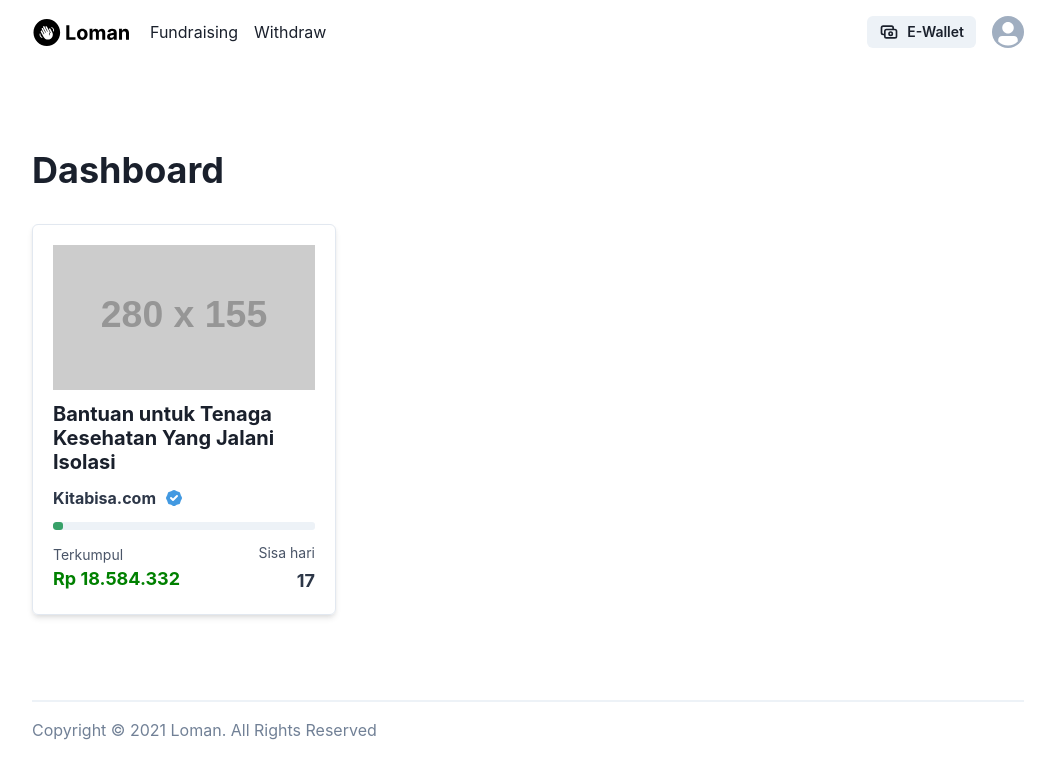
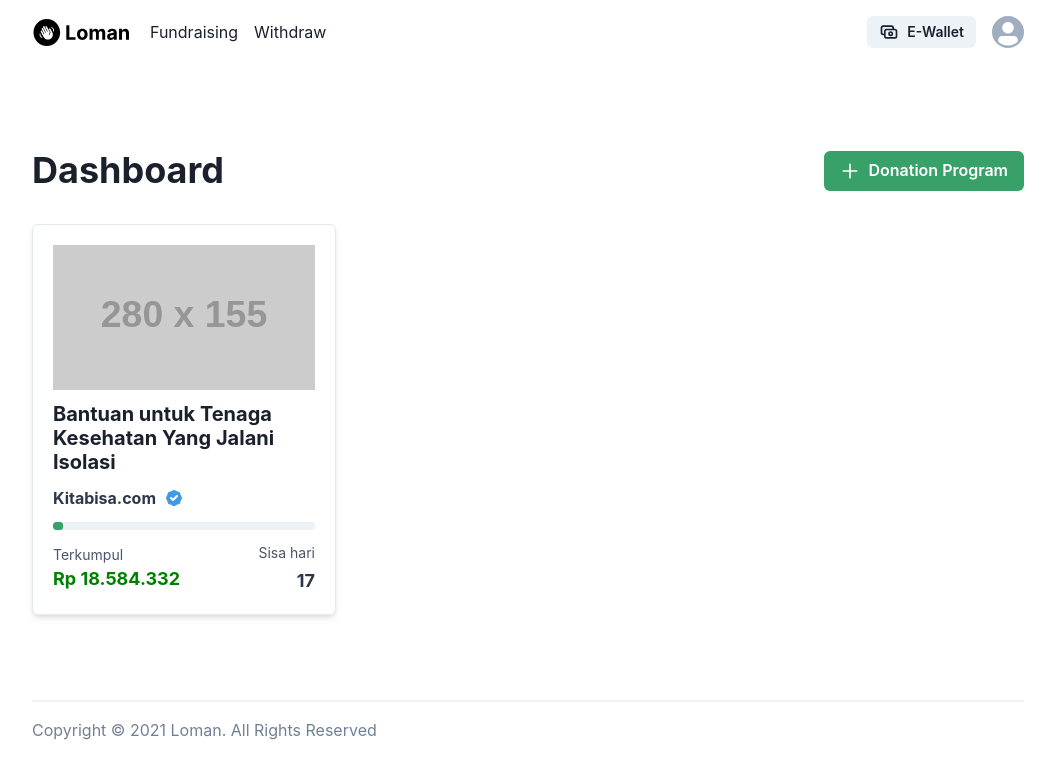
Before and after one commit to rtx-compfest/loman-frontend, a Next.js app: page /fundraiser in a window 1280 px wide. Shown: the top 778 px of the page, without its empty margins (112-1167 px from the left). Built offline with nearby package versions, Linux system fonts and the light colour scheme.

Commit message:
Add create donation program button

```diff
--- a/pages/fundraiser/index.js
+++ b/pages/fundraiser/index.js
@@ -1,5 +1,7 @@
+import Link from 'next/link'
 import Head from 'next/head'
-import {Container, Grid, Heading} from '@chakra-ui/react'
+import {Container, Grid, Heading, Button, Icon} from '@chakra-ui/react'
+import {PlusIcon} from '@heroicons/react/outline'
 
 import {NavFundraiser} from '@components/Nav'
 import {DonationCard} from '@components/Card'
@@ -30,7 +32,25 @@ export default function Home() {
       </header>
 
       <Grid as="main" marginBlock="85px" gap="8">
-        <Heading size="xl">Dashboard</Heading>
+        <Grid
+          autoFlow="column dense"
+          justifyContent="space-between"
+          alignItems="center"
+        >
+          <Heading size="xl">Dashboard</Heading>
+          <Link href="/fundraiser/create" passHref={true}>
+            <Button
+              as="a"
+              variant="solid"
+              colorScheme="green"
+              justifyContent="space-between"
+              alignItems="center"
+              leftIcon={<Icon as={PlusIcon} stroke="white" boxSize="5" />}
+            >
+              Donation Program
+            </Button>
+          </Link>
+        </Grid>
         <Grid
           templateColumns="repeat(auto-fill, minmax(280px, 1fr))"
           gap="10"
```
